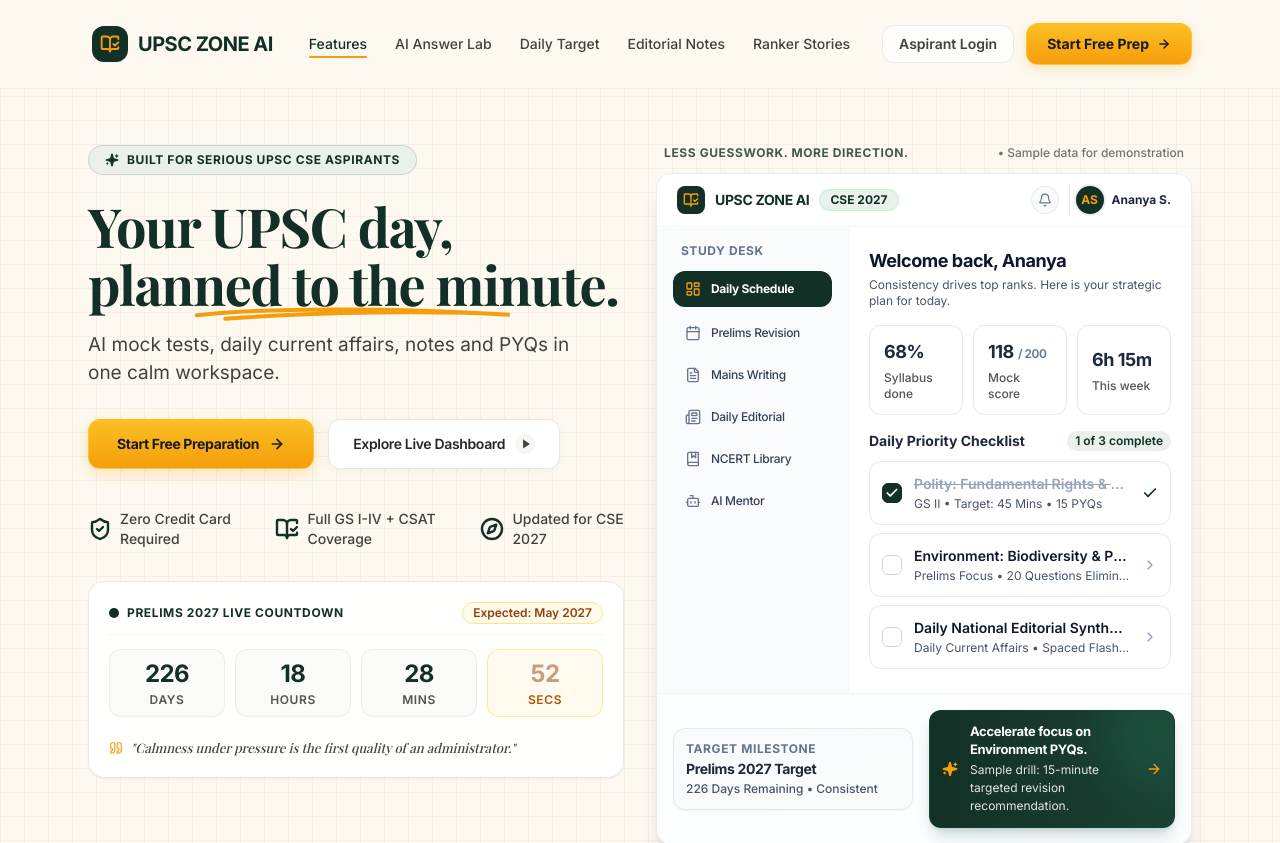
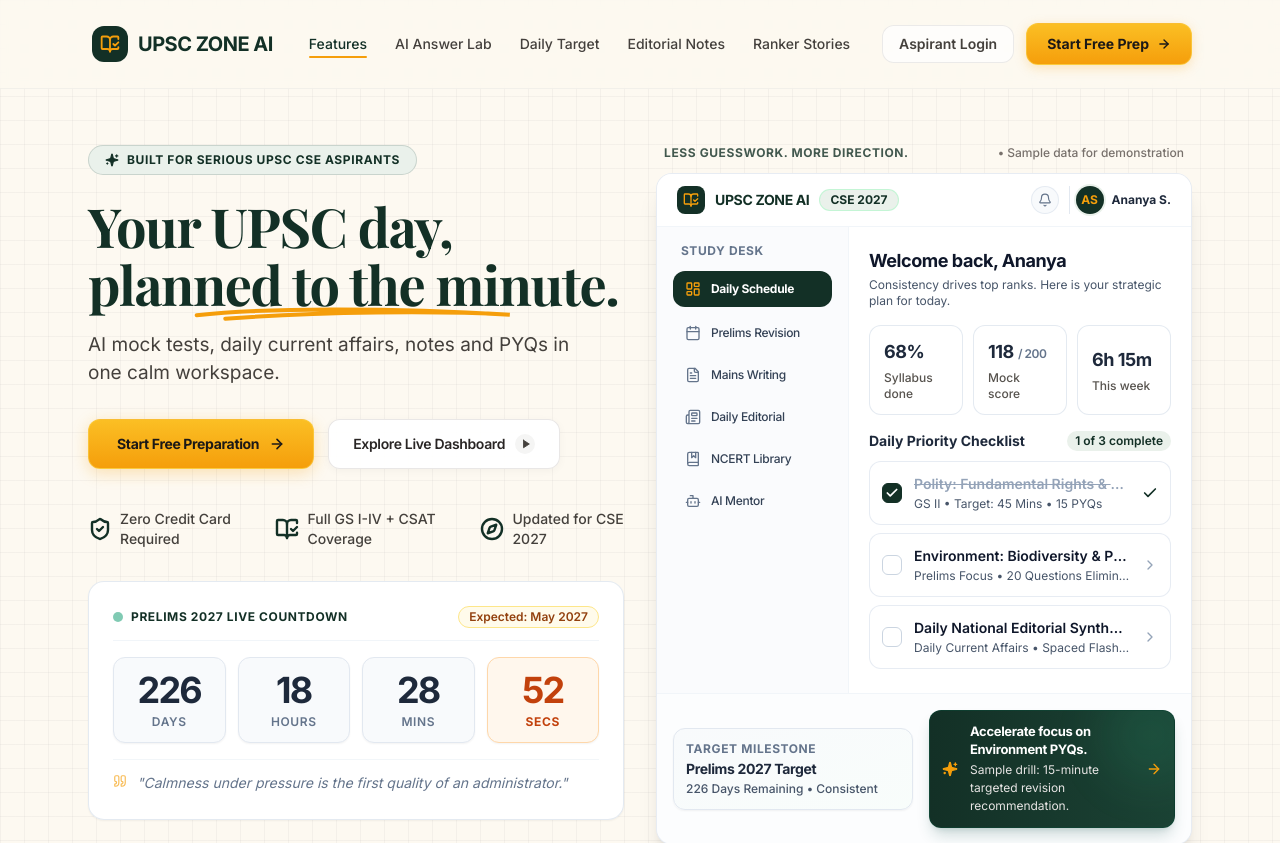
Before and after one commit to Farhaan-Coder/UPSC_WEBPAGE_UPDATED, a React (Vite) app: page / in a window 1280 px wide. Shown: the top 843 px of the page. Built offline with nearby package versions, Linux system fonts and the light colour scheme; a web font is replaced by a local one.

Commit message:
feat(hero): revamp Prelims 2027 live countdown card with tactile boxes, crisp typography, and live pulse

```diff
--- a/src/components/Hero.jsx
+++ b/src/components/Hero.jsx
@@ -143,12 +143,10 @@ export default function Hero({ onOpenAuth }) {
             </div>
 
             {/* Signature Element 1: Live Prelims Countdown Widget */}
-            <div className="mt-8 bg-white/90 backdrop-blur-sm border border-stone-200/90 rounded-2xl p-5 shadow-sm hover:shadow-md transition-shadow">
-              <div className="flex items-center justify-between mb-3.5 pb-2.5 border-b border-stone-100">
+            <div className="mt-8 bg-white/95 backdrop-blur-sm border border-slate-200/90 rounded-2xl p-5 sm:p-6 shadow-sm hover:shadow-md transition-shadow duration-300">
+              <div className="flex items-center justify-between mb-4 pb-3 border-b border-slate-100">
                 <div className="flex items-center gap-2">
-                  <div className="w-2.5 h-2.5 rounded-full bg-[#133026] relative">
-                    <span className="absolute inset-0 rounded-full bg-emerald-500 animate-ping opacity-75" />
-                  </div>
+                  <div className="w-2.5 h-2.5 rounded-full bg-emerald-600 animate-pulse shrink-0" />
                   <span className="font-sans font-bold text-xs uppercase tracking-wider text-[#133026]">
                     PRELIMS {EXAM_YEAR} LIVE COUNTDOWN
                   </span>
@@ -159,48 +157,48 @@ export default function Hero({ onOpenAuth }) {
               </div>
 
               {/* Countdown Digits */}
-              <div className="grid grid-cols-4 gap-2.5 text-center mb-3.5">
-                <div className="bg-stone-50/90 border border-stone-200/60 rounded-xl py-2 px-1">
-                  <div className="text-xl sm:text-2xl font-sans font-extrabold text-[#133026] tracking-tight">
+              <div className="grid grid-cols-4 gap-2.5 sm:gap-3 text-center mb-4">
+                <div className="bg-slate-50 border border-slate-200 shadow-sm rounded-xl py-3 px-1.5 flex flex-col items-center justify-center">
+                  <div className="font-sans font-extrabold text-3xl md:text-4xl text-slate-800 tracking-tighter">
                     {timeLeft.days}
                   </div>
-                  <div className="text-xs font-semibold uppercase tracking-wider text-stone-600 mt-0.5">
+                  <div className="text-xs font-semibold uppercase tracking-wider text-slate-500 mt-1">
                     Days
                   </div>
                 </div>
 
-                <div className="bg-stone-50/90 border border-stone-200/60 rounded-xl py-2 px-1">
-                  <div className="text-xl sm:text-2xl font-sans font-extrabold text-[#133026] tracking-tight">
+                <div className="bg-slate-50 border border-slate-200 shadow-sm rounded-xl py-3 px-1.5 flex flex-col items-center justify-center">
+                  <div className="font-sans font-extrabold text-3xl md:text-4xl text-slate-800 tracking-tighter">
                     {String(timeLeft.hours).padStart(2, '0')}
                   </div>
-                  <div className="text-xs font-semibold uppercase tracking-wider text-stone-600 mt-0.5">
+                  <div className="text-xs font-semibold uppercase tracking-wider text-slate-500 mt-1">
                     Hours
                   </div>
                 </div>
 
-                <div className="bg-stone-50/90 border border-stone-200/60 rounded-xl py-2 px-1">
-                  <div className="text-xl sm:text-2xl font-sans font-extrabold text-[#133026] tracking-tight">
+                <div className="bg-slate-50 border border-slate-200 shadow-sm rounded-xl py-3 px-1.5 flex flex-col items-center justify-center">
+                  <div className="font-sans font-extrabold text-3xl md:text-4xl text-slate-800 tracking-tighter">
                     {String(timeLeft.minutes).padStart(2, '0')}
                   </div>
-                  <div className="text-xs font-semibold uppercase tracking-wider text-stone-600 mt-0.5">
+                  <div className="text-xs font-semibold uppercase tracking-wider text-slate-500 mt-1">
                     Mins
                   </div>
                 </div>
 
-                <div className="bg-amber-50/80 border border-amber-200/80 rounded-xl py-2 px-1 relative overflow-hidden">
-                  <div className="text-xl sm:text-2xl font-sans font-extrabold text-amber-800 tracking-tight animate-pulse">
+                <div className="bg-orange-50 border border-orange-200 shadow-sm rounded-xl py-3 px-1.5 flex flex-col items-center justify-center">
+                  <div className="font-sans font-extrabold text-3xl md:text-4xl text-orange-700 tracking-tighter">
                     {String(timeLeft.seconds).padStart(2, '0')}
                   </div>
-                  <div className="text-xs font-semibold uppercase tracking-wider text-amber-700 mt-0.5">
+                  <div className="text-xs font-bold uppercase tracking-wider text-orange-700 mt-1">
                     Secs
                   </div>
                 </div>
               </div>
 
               {/* Day-of-week Stoic Quote */}
-              <div className="flex items-start gap-2 pt-2 text-stone-600">
-                <Quote className="w-3.5 h-3.5 text-[#F59E0B] shrink-0 mt-0.5" />
-                <p className="text-xs sm:text-[13px] font-serif italic text-stone-700 leading-snug">
+              <div className="flex items-start gap-2.5 pt-3 border-t border-slate-100/90 text-slate-500">
+                <Quote className="w-3.5 h-3.5 text-amber-500/70 shrink-0 mt-0.5" />
+                <p className="font-sans italic text-sm text-slate-500 leading-relaxed">
                   "{currentQuote}"
                 </p>
               </div>
```
